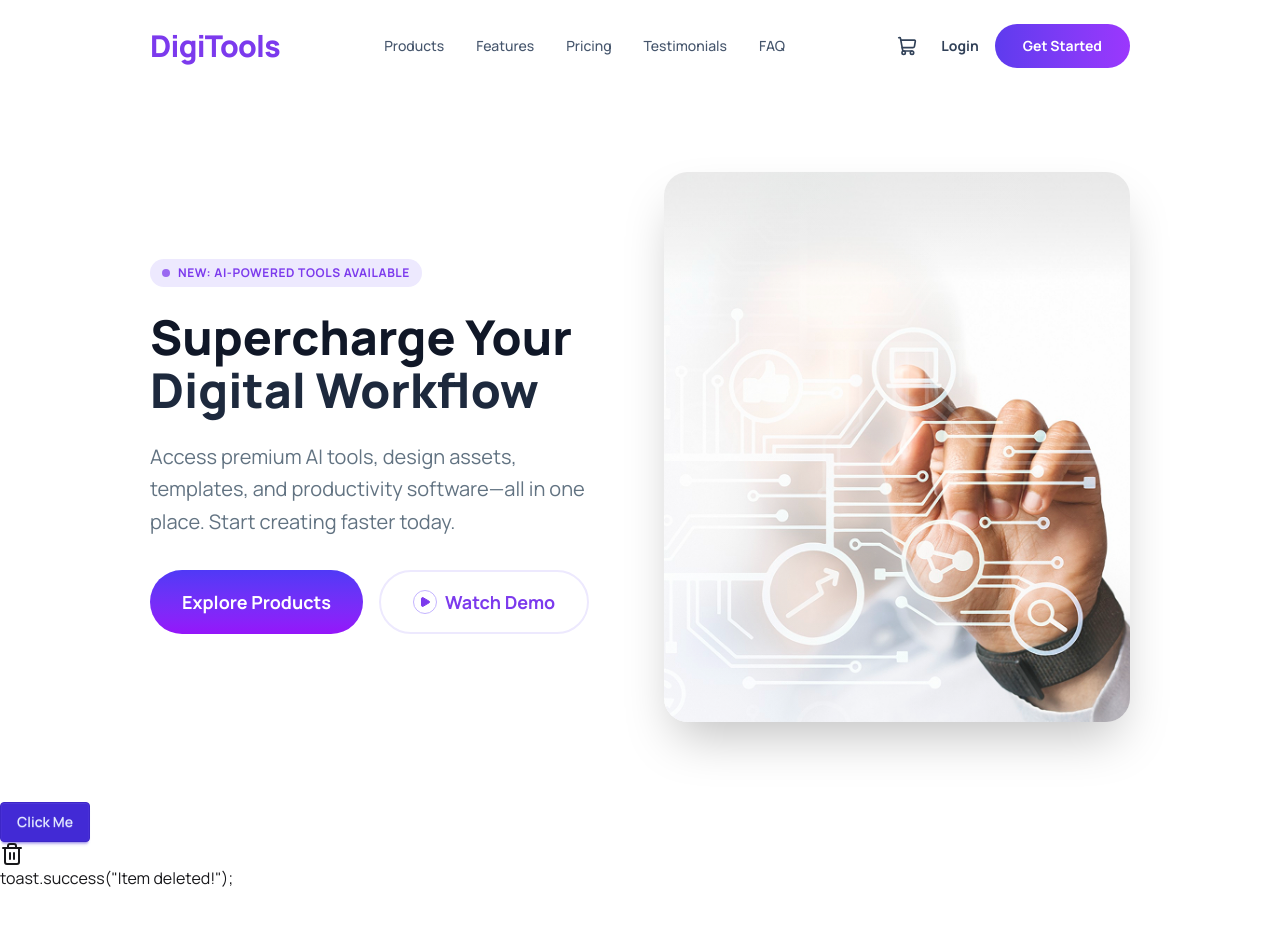
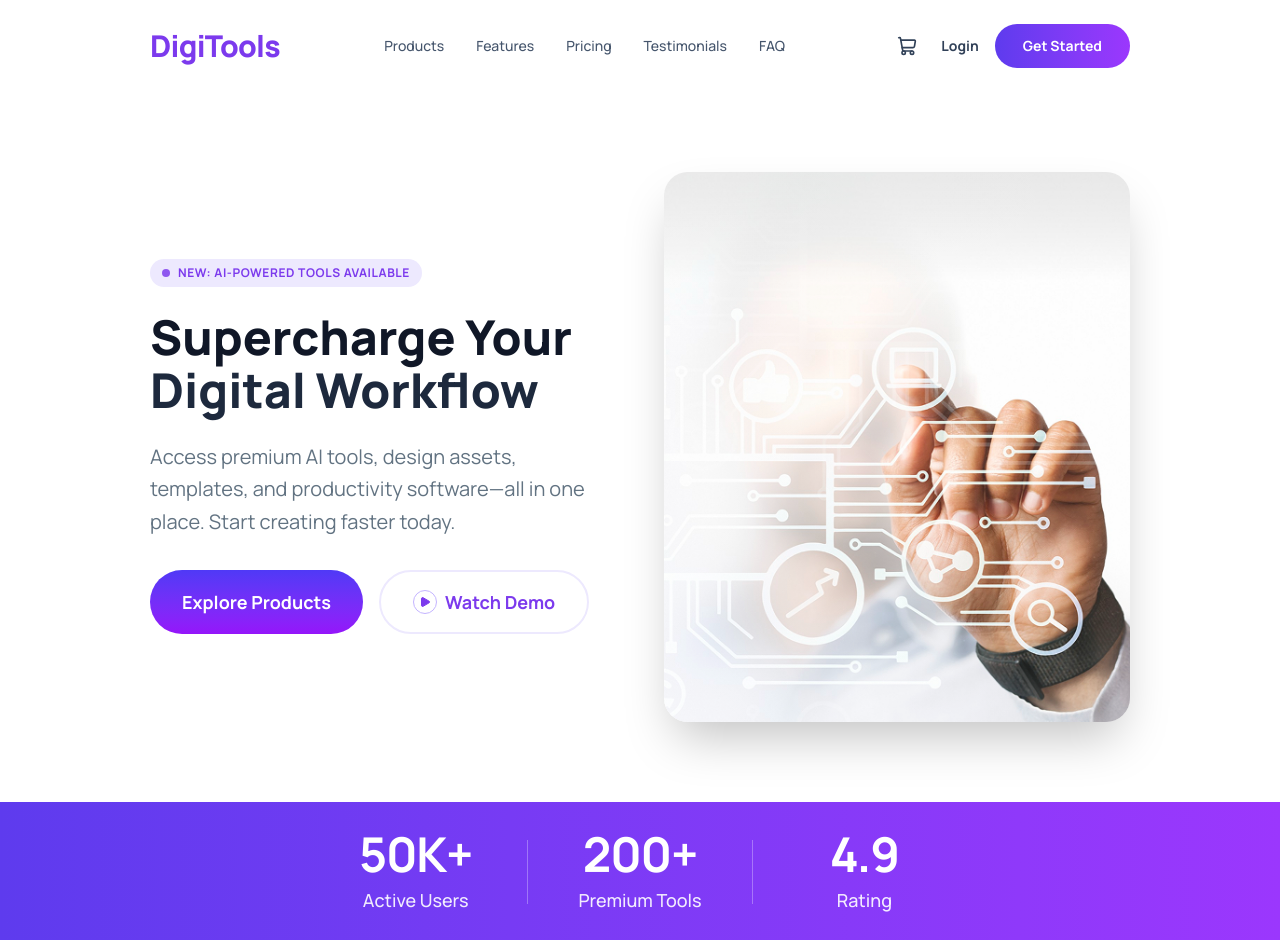
Before and after one commit to Swarna-Saha324/PH-Assignment6, a React (Vite) app: page / in a window 1280 px wide. Shown: the top 940 px of the page. Before the commit the page ends 890 px from the top, so only its background shows below. Built offline with nearby package versions, Linux system fonts and the light colour scheme.

Commit message:
StatsSection is Completed

```diff
--- a/src/App.jsx
+++ b/src/App.jsx
@@ -5,6 +5,7 @@
 import { toast } from "react-toastify";
 import Navbar from './Components/Navber';
 import Banner from './Components/Banner';
+import StatsSection from './Components/StatsSection';
 
 function App() {
   return (
@@ -12,6 +13,7 @@
      <ToastContainer />
 <Navbar></Navbar>
 <Banner></Banner>
+<StatsSection></StatsSection>
 
 <button onClick={() => toast.success("Item deleted!")} className='btn btn-primary'>
   Click Me
--- /dev/null
+++ b/src/Components/StatsSection.jsx
@@ -0,0 +1,36 @@
+import React from 'react';
+
+const StatsSection = () => {
+  const stats = [
+    { label: 'Active Users', value: '50K+' },
+    { label: 'Premium Tools', value: '200+' },
+    { label: 'Rating', value: '4.9' },
+  ];
+
+  return (
+    <section className="w-full bg-gradient-to-r from-[#5E3BEE] to-[#9B37FD] py-7 px-4">
+      <div className="max-w-2xl mx-auto flex flex-col md:flex-row items-center justify-around gap-8 md:gap-0">
+        {stats.map((stat, index) => (
+          <React.Fragment key={index}>
+            {/* Stat Item */}
+            <div className="text-center text-white flex-1">
+              <h2 className="text-5xl font-bold mb-2 tracking-tight">
+                {stat.value}
+              </h2>
+              <p className="text-lg font-medium opacity-90">
+                {stat.label}
+              </p>
+            </div>
+
+            {/* Vertical Divider (Hidden on mobile) */}
+            {index < stats.length - 1 && (
+              <div className="hidden md:block h-16 w-px bg-white/30" />
+            )}
+          </React.Fragment>
+        ))}
+      </div>
+    </section>
+  );
+};
+
+export default StatsSection;
```
